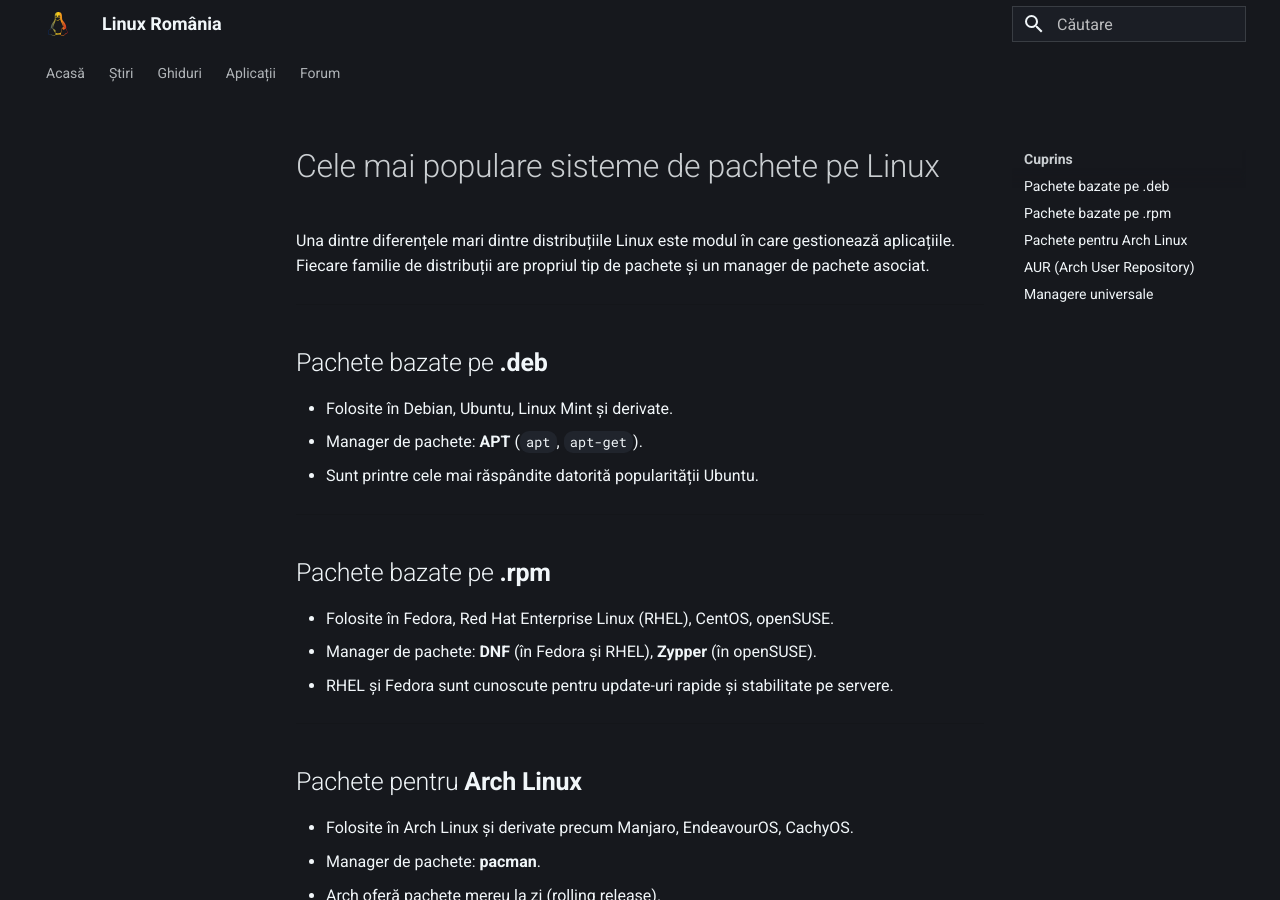
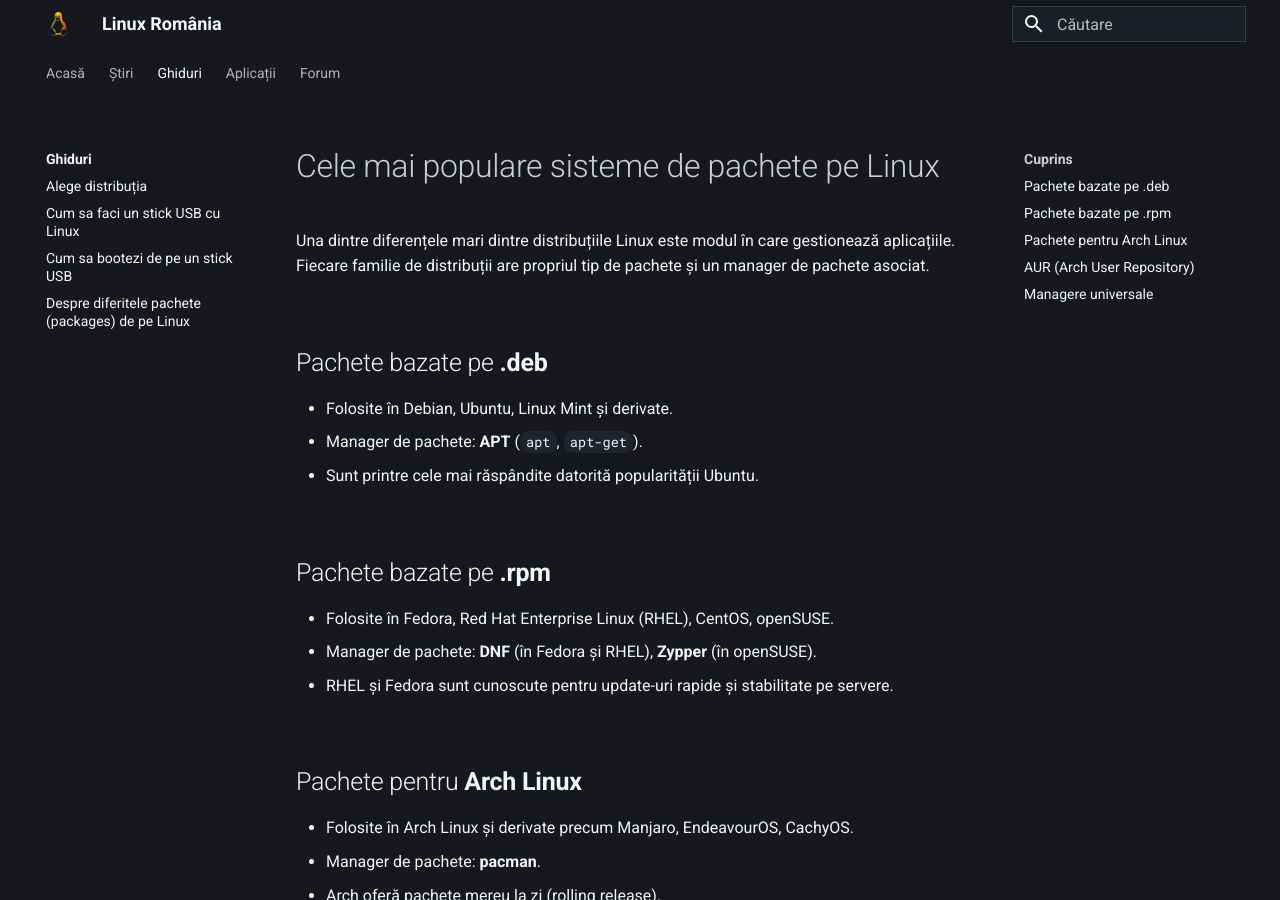
Before and after one commit to linux-romania/linuxromania-site, an MkDocs documentation site: the page built from docs/ghiduri/incepatori/despre-packages.md, in a window 1280 px wide and 900 px high. Built offline with MkDocs 1.6.1 and Material for MkDocs 9.7.7, drawn with Linux system fonts in a browser that asks for light colours.

Commit message:
Update mkdocs.yml

```diff
--- a/mkdocs.yml
+++ b/mkdocs.yml
@@ -31,10 +31,10 @@
   - Acasă: index.md
   - Știri: stiri/index.md
   - Ghiduri:
-      - Endeavouros : ghiduri/incepatori/endeavouros.md
       - Alege distribuția: ghiduri/incepatori/alege-distributia.md
-      - Instalare Linux Mint: ghiduri/incepatori/instalare-mint.md
-      - După instalare: ghiduri/incepatori/dupa-instalare.md
+      - Cum sa faci un stick USB cu Linux: ghiduri/incepatori/usb-bootabil.md
+      - Cum sa bootezi de pe un stick USB: ghiduri/incepatori/booteaza-de-pe-stick.md
+      - Despre diferitele pachete (packages) de pe Linux: ghiduri/incepatori/despre-packages.md
   - Aplicații: ghiduri/aplicatii/recomandate.md
   - Forum: https://forum.linuxromania.eu
 
```
